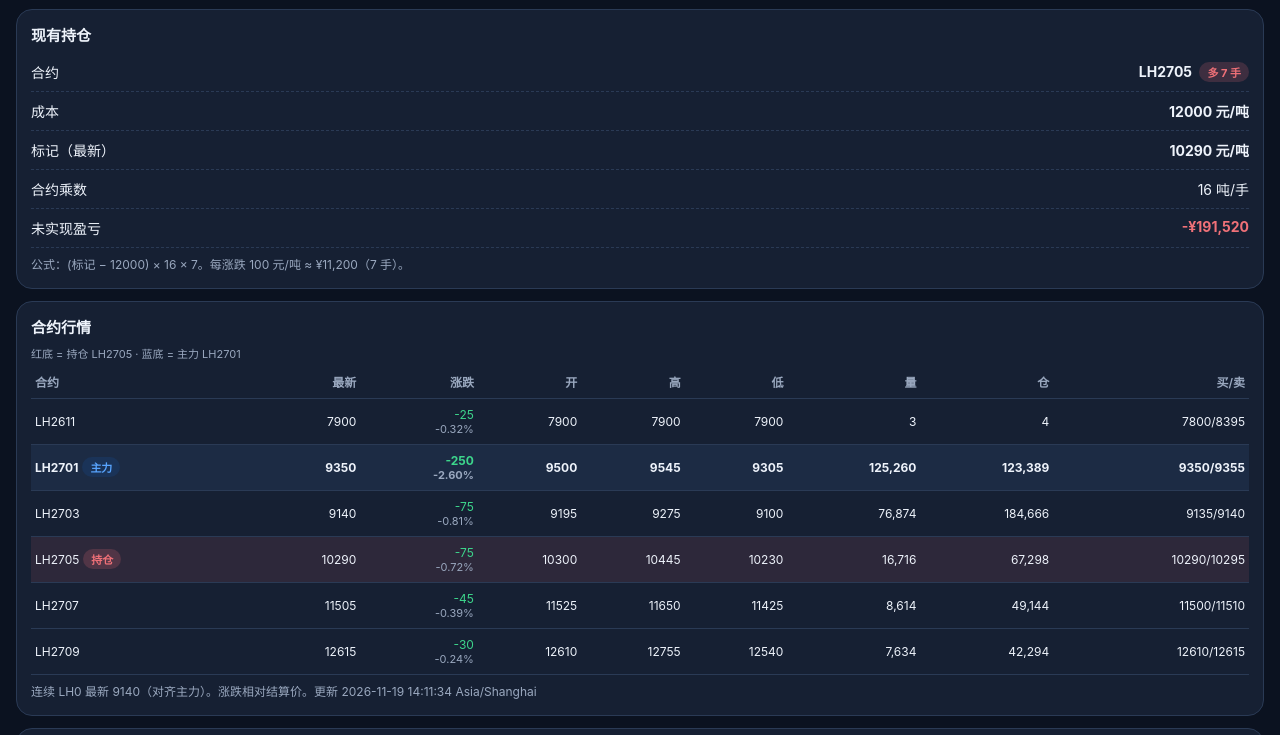
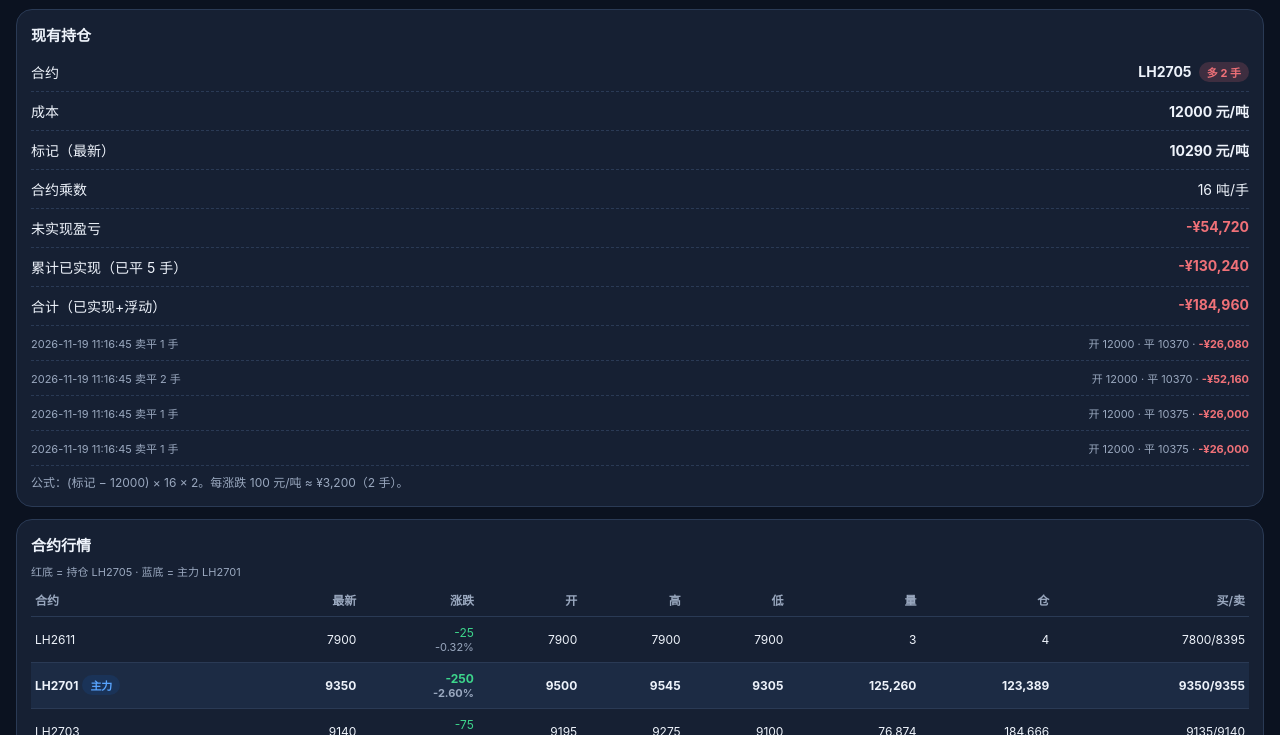
Before and after one commit to zongxianghe-code/lh-board, a plain HTML site: page index.html in a window 1280 px wide. Shown: the part 365-1100 px from the top of the page. Drawn offline with Linux system fonts and the light colour scheme.

Commit message:
LH: close 5 lots LH2705 (realized -130240), remaining long 2 @12000

```diff
--- a/index.html
+++ b/index.html
@@ -10,7 +10,7 @@
 <meta http-equiv="Expires" content="0"/>
 <meta name="apple-mobile-web-app-title" content="生猪LH"/>
 <title>生猪 LH</title>
-<link rel="manifest" href="manifest.json?v=202611061718"/>
+<link rel="manifest" href="manifest.json?v=202611191415"/>
 <style>
 :root{--bg:#0b1220;--card:#162033;--text:#eef3fb;--muted:#9aa8bf;--win:#3dd68c;--loss:#f07178;--warn:#ffb454;--line:#2a3a55;--accent:#59a5ff;--blue:#3b82f6;--head:#1a2740;--sug:#f07178}
 *{box-sizing:border-box;-webkit-tap-highlight-color:transparent}
@@ -75,7 +75,7 @@ svg.curve{width:100%;height:auto;display:block;background:#0f1828;border-radius:
 <div class="card note">联动「生猪期货相关」日简报；本页仅展示行情与持仓浮盈，非投资建议。</div>
 
 <script>
-const APP_VER='202611061718';
+const APP_VER='202611191415';
 const FALLBACK={
   updatedAt:'2026-11-06 15:05 Asia/Shanghai',
   source:'cache',
@@ -88,8 +88,19 @@ const FALLBACK={
     {symbol:'LH2709',last:12315,open:12450,high:12490,low:12250,settle:12345,change:-30,changePct:-0.24,volume:40103,oi:13801,bid:12315,ask:12320,isMain:false,isPosition:false},
     {symbol:'LH0',last:9195,open:9115,high:9250,low:9060,settle:9175,change:20,changePct:0.22,volume:173362,oi:142944,bid:9190,ask:9195,isMain:false,isPosition:false}
   ],
-  position:{symbol:'LH2705',side:'long',lots:7,cost:12000,multiplier:16}
+  position:{symbol:'LH2705',side:'long',lots:2,cost:12000,multiplier:16}
 };
+/** 持仓以页面常量为准（不再读 quotes.json 的 position，避免脚本滞后）。原多 7 手 @12000，2026-11-19 卖平 5 手后剩 2 手 */
+const POSITION={symbol:'LH2705',side:'long',lots:2,cost:12000,multiplier:16};
+/** 已平仓记录（北京时间；只追加） */
+const CLOSED=[
+  {date:'2026-11-19', time:'11:16:45', symbol:'LH2705', side:'long', cost:12000, lots:1, exit:10370},
+  {date:'2026-11-19', time:'11:16:45', symbol:'LH2705', side:'long', cost:12000, lots:2, exit:10370},
+  {date:'2026-11-19', time:'11:16:45', symbol:'LH2705', side:'long', cost:12000, lots:1, exit:10375},
+  {date:'2026-11-19', time:'11:16:45', symbol:'LH2705', side:'long', cost:12000, lots:1, exit:10375},
+];
+function realizedOf(T){const m=POSITION.multiplier||16;return Math.round((T.side==='long'?1:-1)*(T.exit-T.cost)*T.lots*m);}
+function realizedTotal(){return CLOSED.reduce((a,T)=>a+realizedOf(T),0);}
 let snap=JSON.parse(JSON.stringify(FALLBACK)), live=false, timer=null;
 
 function yen(n){const neg=n<0;const s=Math.round(Math.abs(n)).toLocaleString('en-US');return (neg?'-':'')+'¥'+s;}
@@ -125,10 +136,10 @@ function setStatus(extra){
 }
 
 function renderPos(){
-  const pos=snap.position||FALLBACK.position;
+  const pos=POSITION;
   const c=bySym(pos.symbol);
   const mark=c&&c.last?c.last:null;
-  const mult=pos.multiplier||16, lots=pos.lots||7, cost=pos.cost||12000;
+  const mult=pos.multiplier||16, lots=pos.lots, cost=pos.cost;
   const pnl=mark!=null?(mark-cost)*mult*lots:null;
   const per100=100*mult*lots;
   const cls=pnl==null?'':(pnl>=0?'win':'loss');
@@ -140,6 +151,9 @@ function renderPos(){
     <div class="row"><span>标记（最新）</span><strong>${mark!=null?fmt(mark,0):'—'} 元/吨</strong></div>
     <div class="row"><span>合约乘数</span><span>${mult} 吨/手</span></div>
     <div class="row"><span>未实现盈亏</span><strong class="${cls}">${pnl==null?'—':yen(pnl)}</strong></div>
+    <div class="row"><span>累计已实现（已平 ${CLOSED.reduce((a,T)=>a+T.lots,0)} 手）</span><strong class="${realizedTotal()>=0?'win':'loss'}">${yen(realizedTotal())}</strong></div>
+    <div class="row"><span>合计（已实现+浮动）</span><strong class="${(pnl==null?realizedTotal():pnl+realizedTotal())>=0?'win':'loss'}">${pnl==null?'—':yen(pnl+realizedTotal())}</strong></div>
+    ${CLOSED.map(T=>`<div class="row"><span class="tiny">${T.date} ${T.time} 卖平 ${T.lots} 手</span><span class="tiny">开 ${T.cost} · 平 ${T.exit} · <strong class="${realizedOf(T)>=0?'win':'loss'}">${yen(realizedOf(T))}</strong></span></div>`).join('')}
     <div class="note">公式：(标记 − ${cost}) × ${mult} × ${lots}。每涨跌 100 元/吨 ≈ ${yen(per100)}（${lots} 手）。</div>`;
 
   const main=bySym('LH2701')||(snap.contracts||[]).find(x=>x.isMain);
@@ -213,7 +227,7 @@ async function pullQuotes(){
     updatedAt:d.updatedAt||shanghaiNow().label+' Asia/Shanghai',
     source:d.source||'sina',
     contracts:d.contracts,
-    position:d.position||FALLBACK.position
+    position:POSITION
   };
   live=true;
   renderAll();
```
Also changed, not shown: manifest.json, 1 other file.
